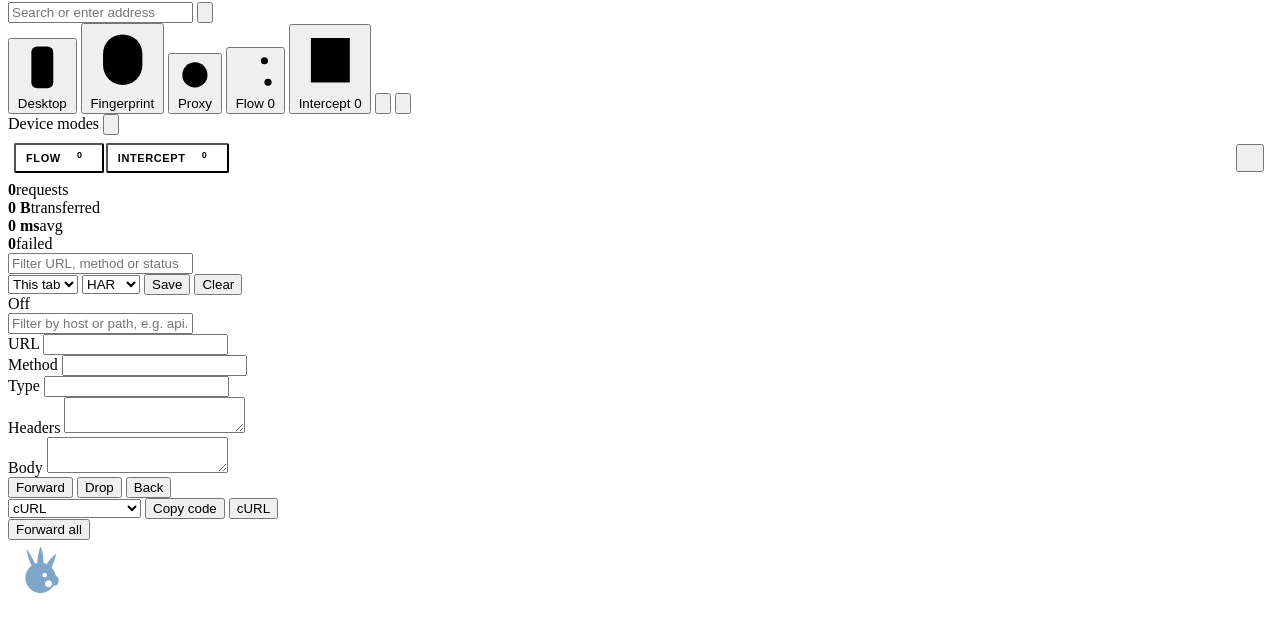
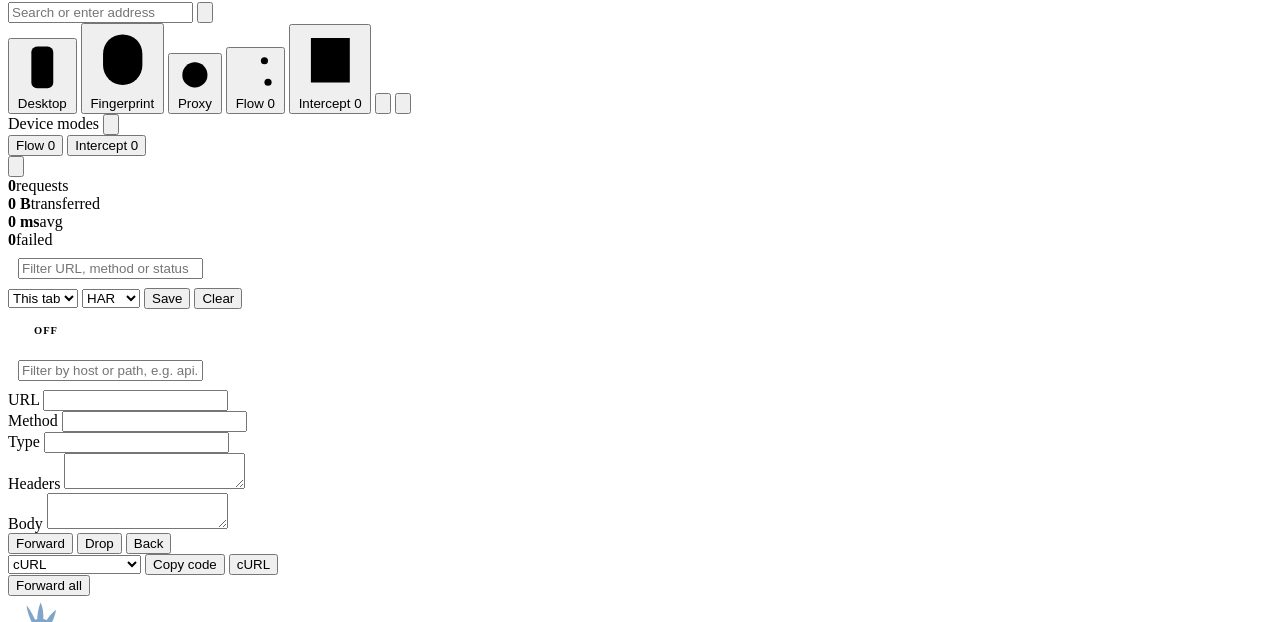
Before and after one commit to iMumd/fathi-browser, an Electron app: page src/renderer/index.html in a window 1280 px wide. Shown: the part 1405-2027 px from the top of the page. Drawn offline with Linux system fonts and the light colour scheme.

```diff
--- a/src/renderer/styles.css
+++ b/src/renderer/styles.css
@@ -1,33 +1,30 @@
-}
-html.rtl #ix-drawer { right: auto; left: 14px; }
 
-#ix-head {
+.ix-pane { flex: 1 1 auto; min-height: 0; display: flex; flex-direction: column; }
+
+.ix-toolbar {
   flex: 0 0 auto;
-  height: 46px;
-  padding: 0 8px 0 6px;
+  height: 42px;
+  padding: 0 12px;
   display: flex;
   align-items: center;
   justify-content: space-between;
-  gap: 10px;
+  border-bottom: 1px solid var(--border-soft);
+}
+.ix-title {
+  display: flex;
+  align-items: center;
+  gap: 8px;
+  font-size: 10.5px;
+  font-weight: 650;
+  letter-spacing: 1px;
+  text-transform: uppercase;
+  color: var(--muted);
+}
+.ix-led { width: 6px; height: 6px; border-radius: 50%; background: var(--faint); }
+#pane-intercept.on .ix-led { background: var(--warn); }
+
+.ix-filter-wrap {
+  flex: 0 0 auto;
+  padding: 9px 10px;
   border-bottom: 1px solid var(--border);
 }
-
-.ix-tabs { display: flex; align-items: center; gap: 2px; height: 100%; }
-.ix-tab {
-  height: 30px;
-  padding: 0 10px;
-  display: inline-flex;
-  align-items: center;
-  gap: 7px;
-  border-radius: 2px;
-  font-size: 11px;
-  font-weight: 600;
-  letter-spacing: .6px;
-  text-transform: uppercase;
-  color: var(--muted);
-  background: transparent;
-}
-.ix-tab:hover { background: var(--hover); color: var(--text); }
-.ix-tab.active { background: var(--accent-soft); color: var(--text); }
-.ix-tab .badge { height: 16px; min-width: 16px; padding: 0 4px; font-size: 9px; border-radius: 2px; }
-#ix-head .icon-btn { width: 28px; height: 28px; }
```
